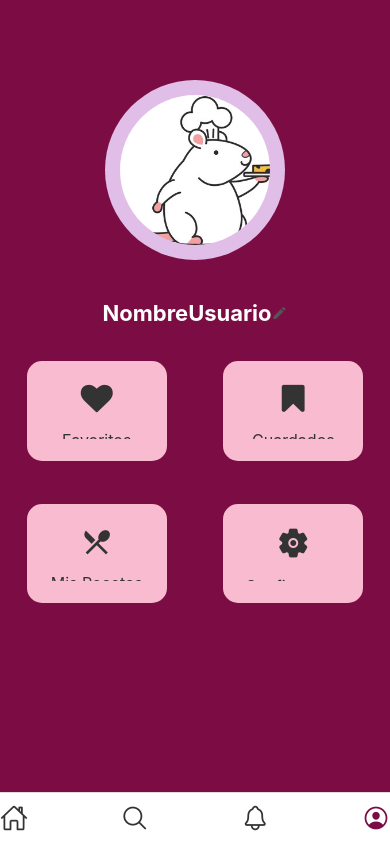
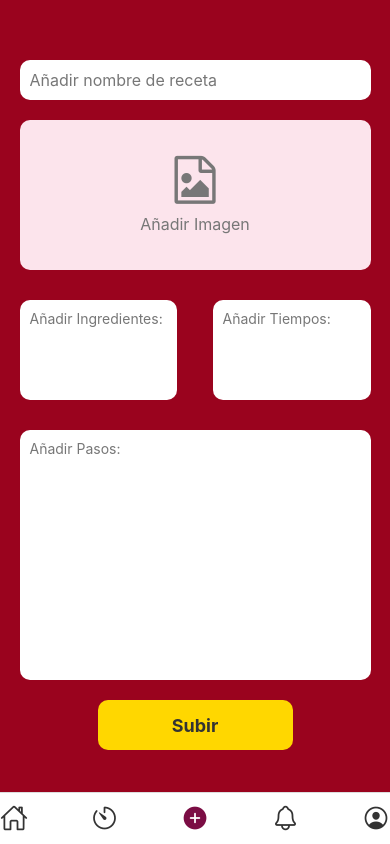
Before and after one commit to garyMamaniCortez/cookmeMobile, a React Native app: screen /Recipe in a window 390 px wide. Built offline with nearby package versions, Linux system fonts and the light colour scheme.

Commit message:
Se añadio la vista de publicar receta, aun falta poner el degradado en el fondo, se añadio un boton para poder añadir la receta.

```diff
--- a/App.tsx
+++ b/App.tsx
@@ -1,7 +1,7 @@
 import React from 'react';
 import { NavigationContainer } from '@react-navigation/native'
 import { createBottomTabNavigator } from '@react-navigation/bottom-tabs'
-import { LoginScreen, UserScreen } from './src';
+import { LoginScreen, RecipeScreen, UserScreen } from './src';
 import { Navbar } from './components';
 
 const Tab = createBottomTabNavigator();
@@ -10,7 +10,7 @@ export default function App() {
   return (
     <NavigationContainer>
       <Tab.Navigator
-        initialRouteName='User'
+        initialRouteName='Recipe'
         screenOptions={{
           headerShown: false,
           tabBarButton: () => null,
@@ -19,6 +19,7 @@ export default function App() {
       >
         <Tab.Screen name='Login' component={LoginScreen} />
         <Tab.Screen name='User' component={UserScreen} />
+        <Tab.Screen name='Recipe' component={RecipeScreen} />
       </Tab.Navigator>
     </NavigationContainer>
   );
--- /dev/null
+++ b/src/RecipeScreen/RecipeScreen.tsx
@@ -0,0 +1,79 @@
+import React from 'react';
+import { View, TextInput, TouchableOpacity, Text } from 'react-native';
+import { Ionicons, FontAwesome } from '@expo/vector-icons';
+import styles from './styles';
+
+const RecipeUpScreen: React.FC = () => {
+  return (
+    <View style={styles.container}>
+      {/* Nombre de la receta */}
+      <TextInput
+        style={styles.input}
+        placeholder="Añadir nombre de receta"
+        placeholderTextColor="#777"
+      />
+
+      {/* Cuadro para añadir imagen */}
+      <TouchableOpacity style={styles.imageBox}>
+        <FontAwesome name="file-image-o" size={48} color="#777" />
+        <Text style={styles.imageText}>Añadir Imagen</Text>
+      </TouchableOpacity>
+
+      {/* Cuadros de ingredientes y tiempos */}
+      <View style={styles.row}>
+        {/* Cuadro de ingredientes */}
+        <TextInput
+          style={[styles.box, styles.smallBox]}
+          placeholder="Añadir Ingredientes:"
+          placeholderTextColor="#777"
+          multiline
+          textAlignVertical="top"  // Asegura que el texto esté alineado arriba
+        />
+
+        {/* Cuadro de tiempos */}
+        <TextInput
+          style={[styles.box, styles.smallBox]}
+          placeholder="Añadir Tiempos:"
+          placeholderTextColor="#777"
+          multiline
+          textAlignVertical="top"  // Asegura que el texto esté alineado arriba
+        />
+      </View>
+
+      {/* Cuadro de pasos */}
+      <TextInput
+        style={[styles.box, styles.largeBox]}
+        placeholder="Añadir Pasos:"
+        placeholderTextColor="#777"
+        multiline
+        textAlignVertical="top"  // Asegura que el texto esté alineado arriba
+      />
+
+      {/* Botón de subir */}
+      <TouchableOpacity style={styles.button}>
+        <Text style={styles.buttonText}>Subir</Text>
+      </TouchableOpacity>
+
+      {/* Barra de navegación */}
+      <View style={styles.navigation}>
+        <TouchableOpacity>
+          <Ionicons name="home-outline" size={28} color="#333" />
+        </TouchableOpacity>
+        <TouchableOpacity>
+          <Ionicons name="timer-outline" size={28} color="#333" />
+        </TouchableOpacity>
+        <TouchableOpacity>
+          <Ionicons name="add-circle" size={28} color="#7B0D44" />
+        </TouchableOpacity>
+        <TouchableOpacity>
+          <Ionicons name="notifications-outline" size={28} color="#333" />
+        </TouchableOpacity>
+        <TouchableOpacity>
+          <Ionicons name="person-circle-outline" size={28} color="#333" />
+        </TouchableOpacity>
+      </View>
+    </View>
+  );
+};
+
+export default RecipeUpScreen;
--- /dev/null
+++ b/src/RecipeScreen/styles.tsx
@@ -0,0 +1,96 @@
+import { StyleSheet } from 'react-native';
+
+const styles = StyleSheet.create({
+  container: {
+    flex: 1,
+    backgroundColor: '#9A031E', // Fondo sólido
+    alignItems: 'center',
+    paddingTop: 60, // Baja todos los elementos un 20% adicional
+  },
+  input: {
+    width: '90%',
+    height: 40,
+    backgroundColor: '#FFF',
+    borderRadius: 10,
+    paddingHorizontal: 10,
+    fontSize: 16,
+    marginBottom: 20,
+    elevation: 1,
+  },
+  imageBox: {
+    width: '90%',
+    height: 150,
+    backgroundColor: '#FCE4EC',
+    borderRadius: 10,
+    justifyContent: 'center',
+    alignItems: 'center',
+    marginBottom: 30, // Ajuste del espaciado entre componentes
+    elevation: 1,
+  },
+  imageText: {
+    fontSize: 16,
+    color: '#777',
+    marginTop: 10,
+    textAlign: 'center', // Texto centrado en el cuadro de imagen
+  },
+  row: {
+    flexDirection: 'row',
+    justifyContent: 'space-between',
+    width: '90%',
+    marginBottom: 30, // Espaciado extra entre filas
+  },
+  box: {
+    backgroundColor: '#FFF',
+    borderRadius: 10,
+    padding: 10,
+    elevation: 1,
+    alignItems: 'flex-start', // Alinea el contenido del cuadro al inicio
+    width: '100%', // Asegura que el cuadro ocupe todo el ancho disponible
+    flexDirection: 'column', // Asegura que el contenido se apile de arriba hacia abajo
+  },
+  smallBox: {
+    width: '45%',
+    height: 100,
+  },
+  largeBox: {
+    width: '90%',
+    height: 250,
+    marginBottom: 20, // Reduce espacio para el botón adicional
+  },
+  boxText: {
+    fontSize: 16,
+    color: '#333',
+    textAlign: 'left', // Alinea el texto al inicio dentro del cuadro
+    width: '100%', // Asegura que el texto ocupe todo el ancho del cuadro
+    marginBottom: 10, // Espacio extra debajo del texto para que no esté pegado al borde
+  },
+  button: {
+    width: '50%',
+    height: 50,
+    backgroundColor: '#FFD700', // Color amarillo
+    justifyContent: 'center',
+    alignItems: 'center',
+    borderRadius: 10,
+    marginBottom: 20, // Espacio del botón con la barra de navegación
+  },
+  buttonText: {
+    fontSize: 18,
+    color: '#333',
+    fontWeight: 'bold',
+  },
+  navigation: {
+    flexDirection: 'row',
+    justifyContent: 'space-between',
+    width: '100%', // Ocupa el 100% del ancho de la pantalla
+    position: 'absolute',
+    bottom: 0, // Pegado al borde inferior
+    left: 0,
+    right: 0,
+    backgroundColor: '#FFF',
+    paddingVertical: 10,
+    borderTopWidth: 1,
+    borderTopColor: '#DDD',
+  },
+});
+
+export default styles;
--- a/src/UserScreen/styles.tsx
+++ b/src/UserScreen/styles.tsx
@@ -9,7 +9,7 @@ const styles = StyleSheet.create({
   avatarContainer: {
     backgroundColor: '#E1BEE7',
     borderRadius: 90,
-    width: 180,
+    width: 180  ,
     height: 180,
     justifyContent: 'center',
     alignItems: 'center',
--- a/src/index.tsx
+++ b/src/index.tsx
@@ -1,2 +1,3 @@
 export { default as LoginScreen } from './LoginScreen/LoginScreen';
 export { default as UserScreen } from './UserScreen/UserScreen';
+export { default as RecipeScreen} from './RecipeScreen/RecipeScreen';
```
